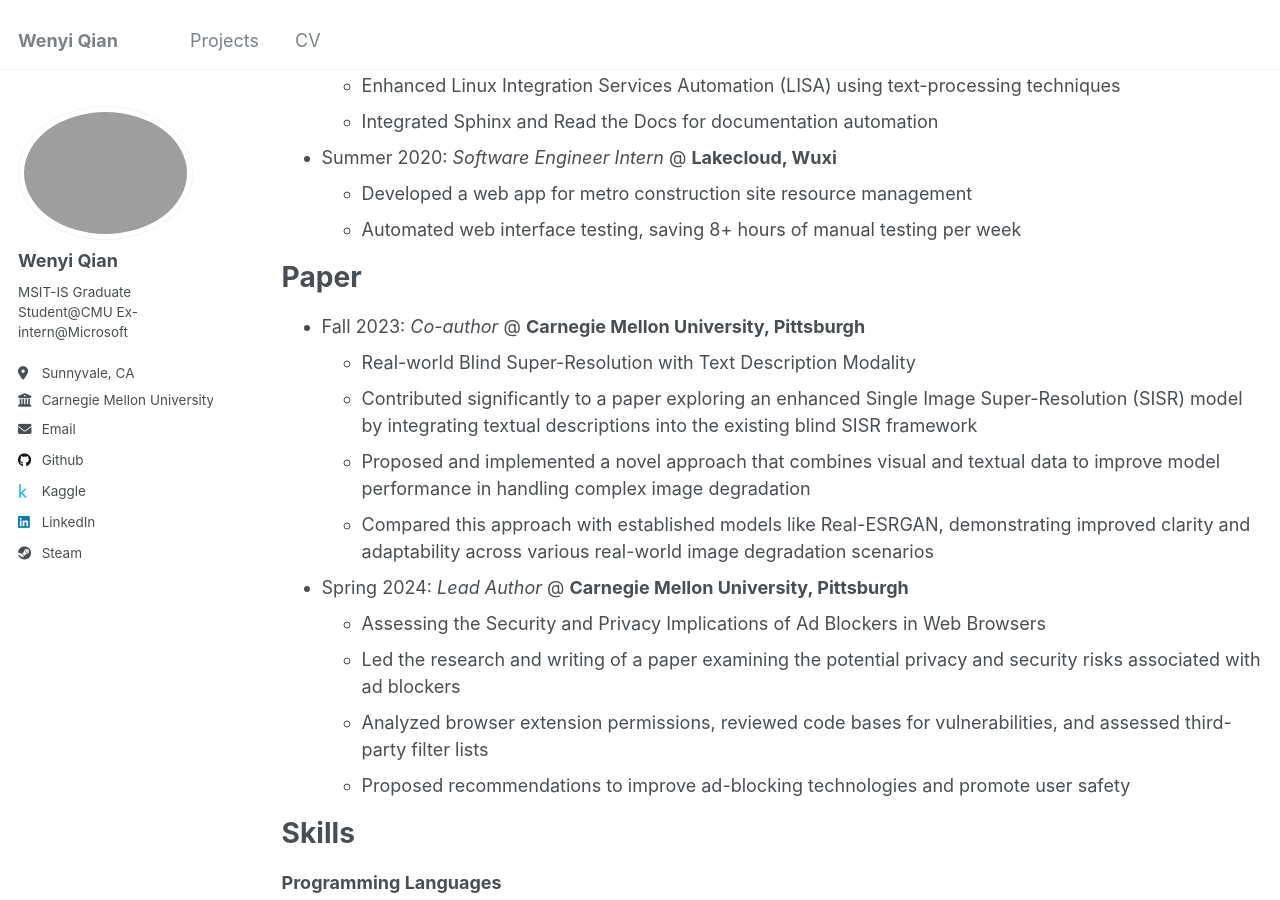
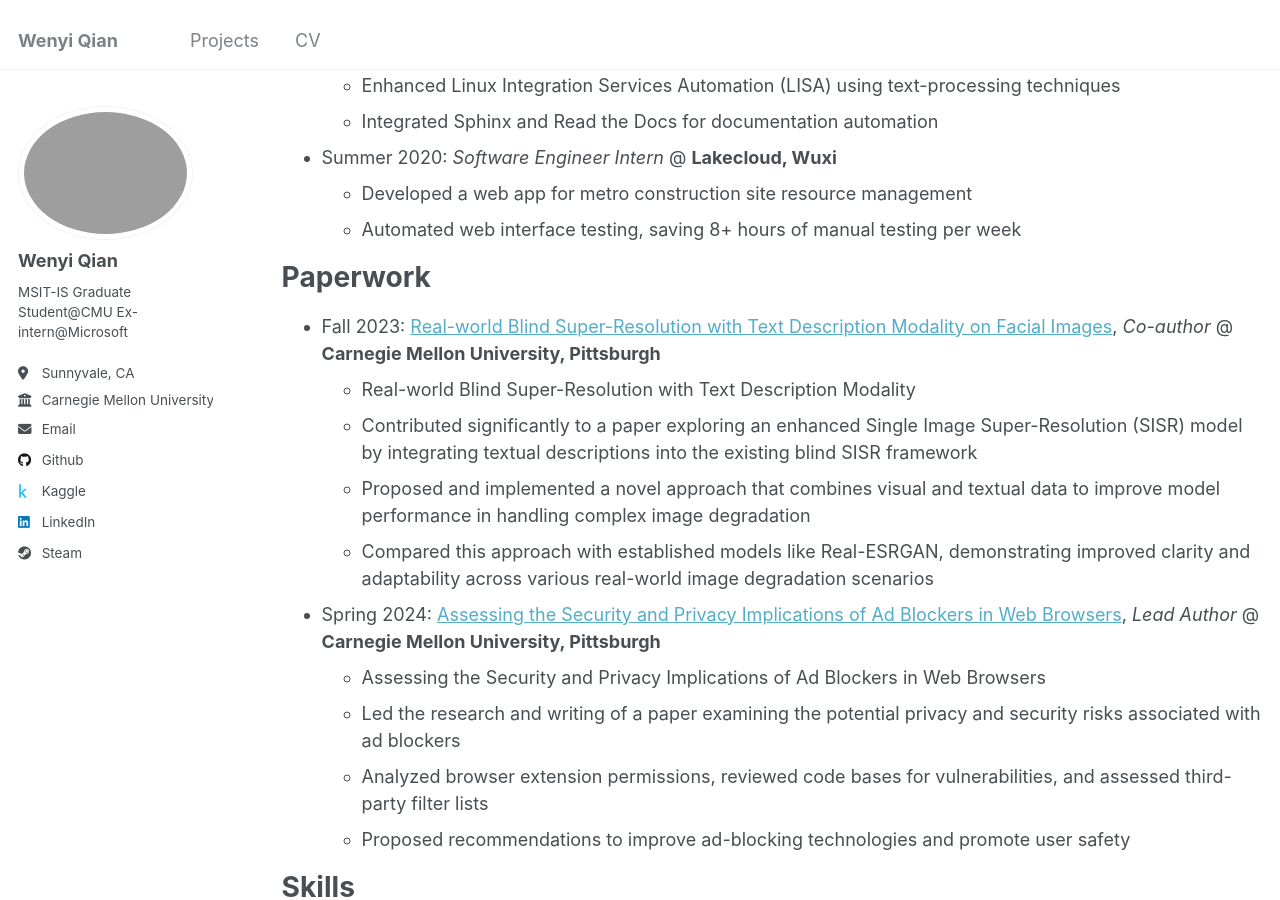
Before and after one commit to MaddogQ/maddogq.github.io, a Jekyll site: the page built from _pages/cv.md, in a window 1280 px wide and 900 px high, scrolled down 459 px. Built offline with Jekyll 4.4.1, drawn with Linux system fonts in a browser that asks for light colours.

Commit message:
update CV with papers

```diff
--- a/_pages/cv.md
+++ b/_pages/cv.md
@@ -29,15 +29,15 @@
   - Developed a web app for metro construction site resource management
   - Automated web interface testing, saving 8+ hours of manual testing per week
 
-# Paper
+# Paperwork
 
-- Fall 2023: *Co-author* @ **Carnegie Mellon University, Pittsburgh**
+- Fall 2023: [Real-world Blind Super-Resolution with Text Description Modality on Facial Images](../files/IDL_Initial_Final_Report_NeurIPS_2023.pdf), *Co-author* @ **Carnegie Mellon University, Pittsburgh**
   - Real-world Blind Super-Resolution with Text Description Modality
   - Contributed significantly to a paper exploring an enhanced Single Image Super-Resolution (SISR) model by integrating textual descriptions into the existing blind SISR framework
   - Proposed and implemented a novel approach that combines visual and textual data to improve model performance in handling complex image degradation
   - Compared this approach with established models like Real-ESRGAN, demonstrating improved clarity and adaptability across various real-world image degradation scenarios
 
-- Spring 2024: *Lead Author* @ **Carnegie Mellon University, Pittsburgh**
+- Spring 2024: [Assessing the Security and Privacy Implications of Ad Blockers in Web Browsers](../files/14828_Project_Final_Paper_Team_9.pdf), *Lead Author* @ **Carnegie Mellon University, Pittsburgh**
   - Assessing the Security and Privacy Implications of Ad Blockers in Web Browsers
   - Led the research and writing of a paper examining the potential privacy and security risks associated with ad blockers
   - Analyzed browser extension permissions, reviewed code bases for vulnerabilities, and assessed third-party filter lists
```
Also changed, not shown: 2 other files.
